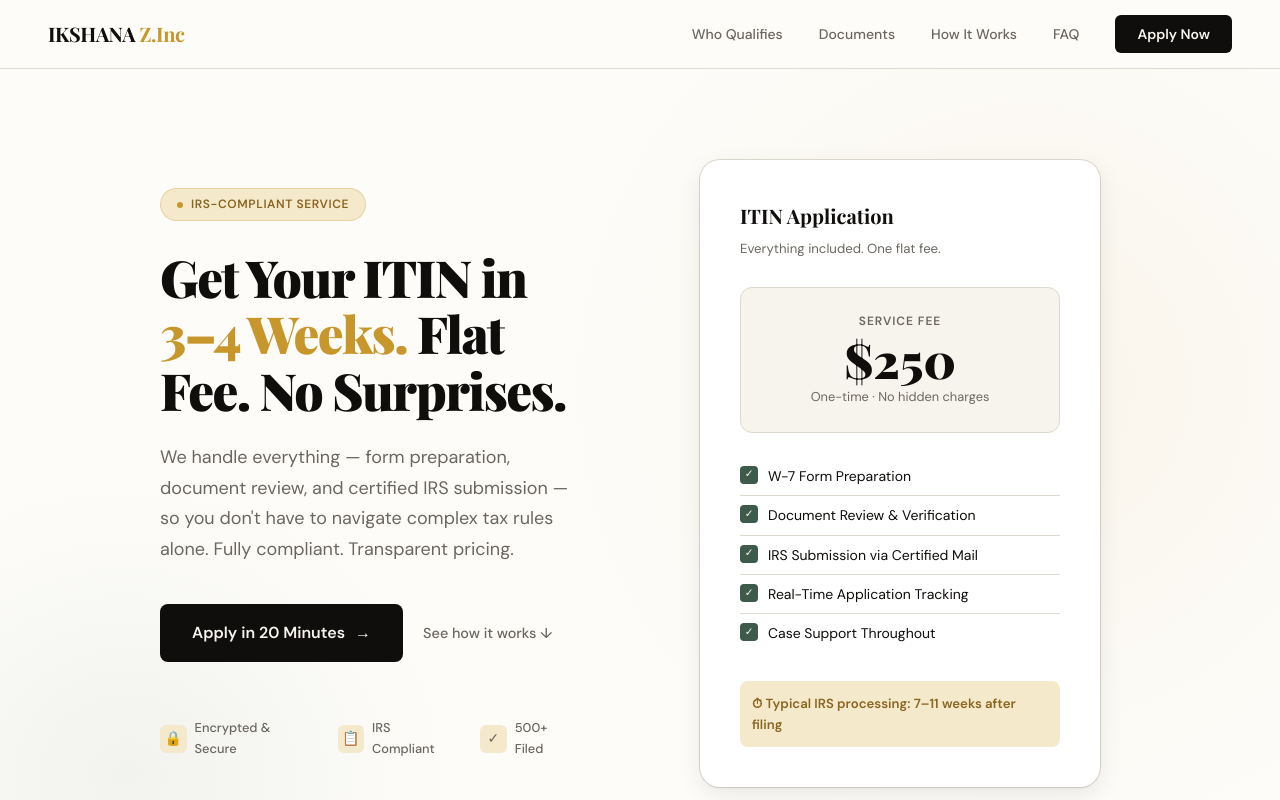
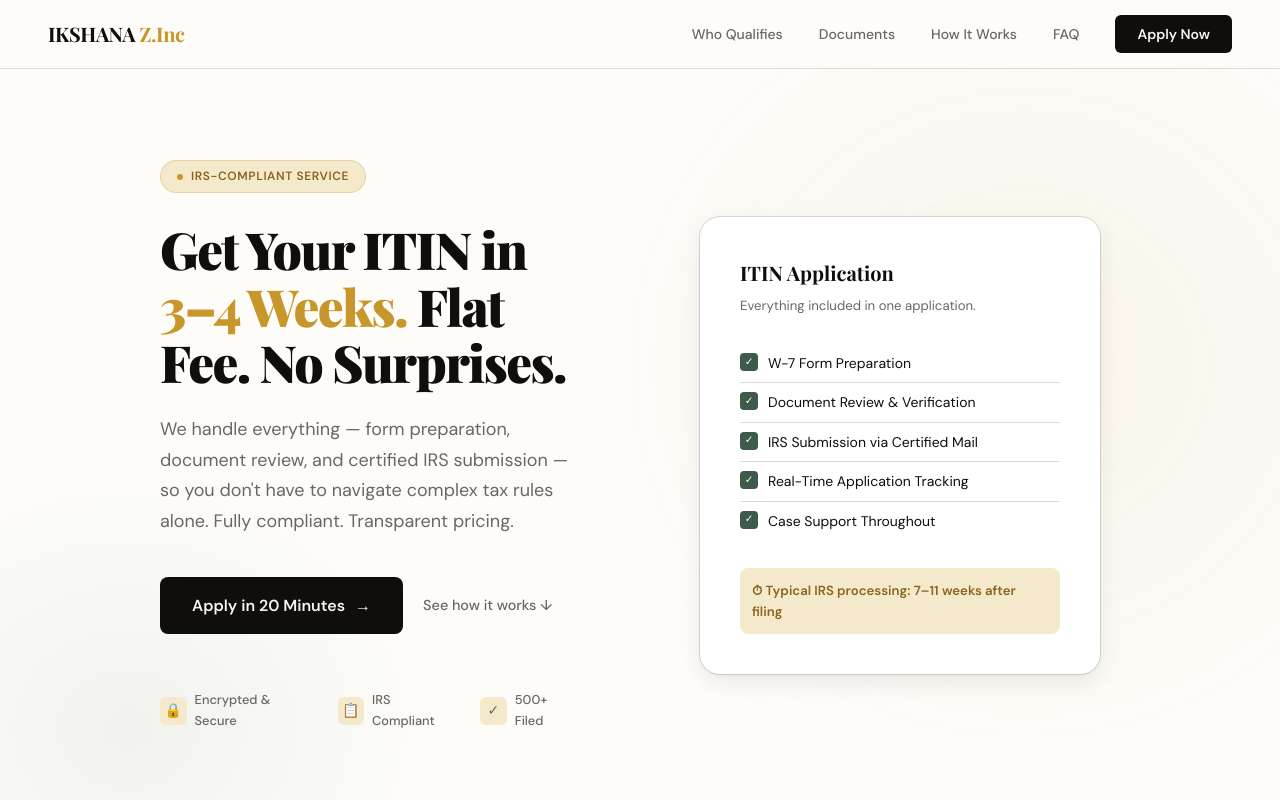
Before and after one commit to devanshKale1025/itin-landing, a plain HTML site: page index.html in a window 1280 px wide. Shown: the top 800 px of the page. Drawn offline with nearby package versions, Linux system fonts and the light colour scheme.

Commit message:
Add files via upload

```diff
--- a/index.html
+++ b/index.html
@@ -310,38 +310,6 @@
         font-size: 0.825rem;
         color: var(--muted);
         margin-bottom: 28px;
-      }
-
-      .price-display {
-        background: var(--cream);
-        border-radius: 12px;
-        padding: 24px;
-        margin-bottom: 24px;
-        text-align: center;
-        border: 1px solid var(--border);
-      }
-
-      .price-label {
-        font-size: 0.75rem;
-        text-transform: uppercase;
-        letter-spacing: 0.08em;
-        color: var(--muted);
-        font-weight: 600;
-        margin-bottom: 4px;
-      }
-
-      .price-amount {
-        font-family: "Playfair Display", serif;
-        font-size: 3rem;
-        font-weight: 900;
-        color: var(--ink);
-        line-height: 1;
-      }
-
-      .price-note {
-        font-size: 0.8rem;
-        color: var(--muted);
-        margin-top: 4px;
       }
 
       .checklist {
@@ -983,7 +951,7 @@
         <li><a href="#documents">Documents</a></li>
         <li><a href="#process">How It Works</a></li>
         <li><a href="#faq">FAQ</a></li>
-        <li><a href="#apply" class="nav-cta">Apply Now</a></li>
+        <li><a href="screener.html" class="nav-cta">Apply Now</a></li>
       </ul>
     </nav>
 
@@ -1000,7 +968,7 @@
           rules alone. Fully compliant. Transparent pricing.
         </p>
         <div class="hero-actions">
-          <a href="#apply" class="btn-primary">
+          <a href="screener.html" class="btn-primary">
             <span>Apply in 20 Minutes</span>
             <span class="arrow">→</span>
           </a>
@@ -1025,12 +993,8 @@
       <div class="hero-right">
         <div class="hero-card">
           <div class="hero-card-title">ITIN Application</div>
-          <div class="hero-card-sub">Everything included. One flat fee.</div>
-
-          <div class="price-display">
-            <div class="price-label">Service Fee</div>
-            <div class="price-amount">$250</div>
-            <div class="price-note">One-time · No hidden charges</div>
+          <div class="hero-card-sub">
+            Everything included in one application.
           </div>
 
           <ul class="checklist">
@@ -1348,8 +1312,8 @@
               <div class="stat-label">Week IRS Processing Window</div>
             </div>
             <div class="stat">
-              <div class="stat-num">$250</div>
-              <div class="stat-label">Flat Fee, All Inclusive</div>
+              <div class="stat-num">20<span>min</span></div>
+              <div class="stat-label">Average Application Time</div>
             </div>
           </div>
         </div>
@@ -1411,7 +1375,7 @@
 
         <div class="faq-item reveal">
           <div class="faq-q">
-            Is my $250 refundable if I'm found ineligible?
+            Is my payment refundable if I'm found ineligible?
           </div>
           <div class="faq-a">
             Yes. If our eligibility screener determines you do not qualify
@@ -1454,11 +1418,11 @@
           The entire application takes under 20 minutes. We handle everything
           after that.
         </p>
-        <a href="YOUR_FILLOUT_SCREENER_URL" class="btn-cta-white">
+        <a href="screener.html" class="btn-cta-white">
           Start Your Application →
         </a>
         <div class="cta-note">
-          $250 flat fee · Secure & encrypted · IRS-compliant process
+          Transparent pricing · Secure & encrypted · IRS-compliant process
         </div>
       </div>
     </section>
```
